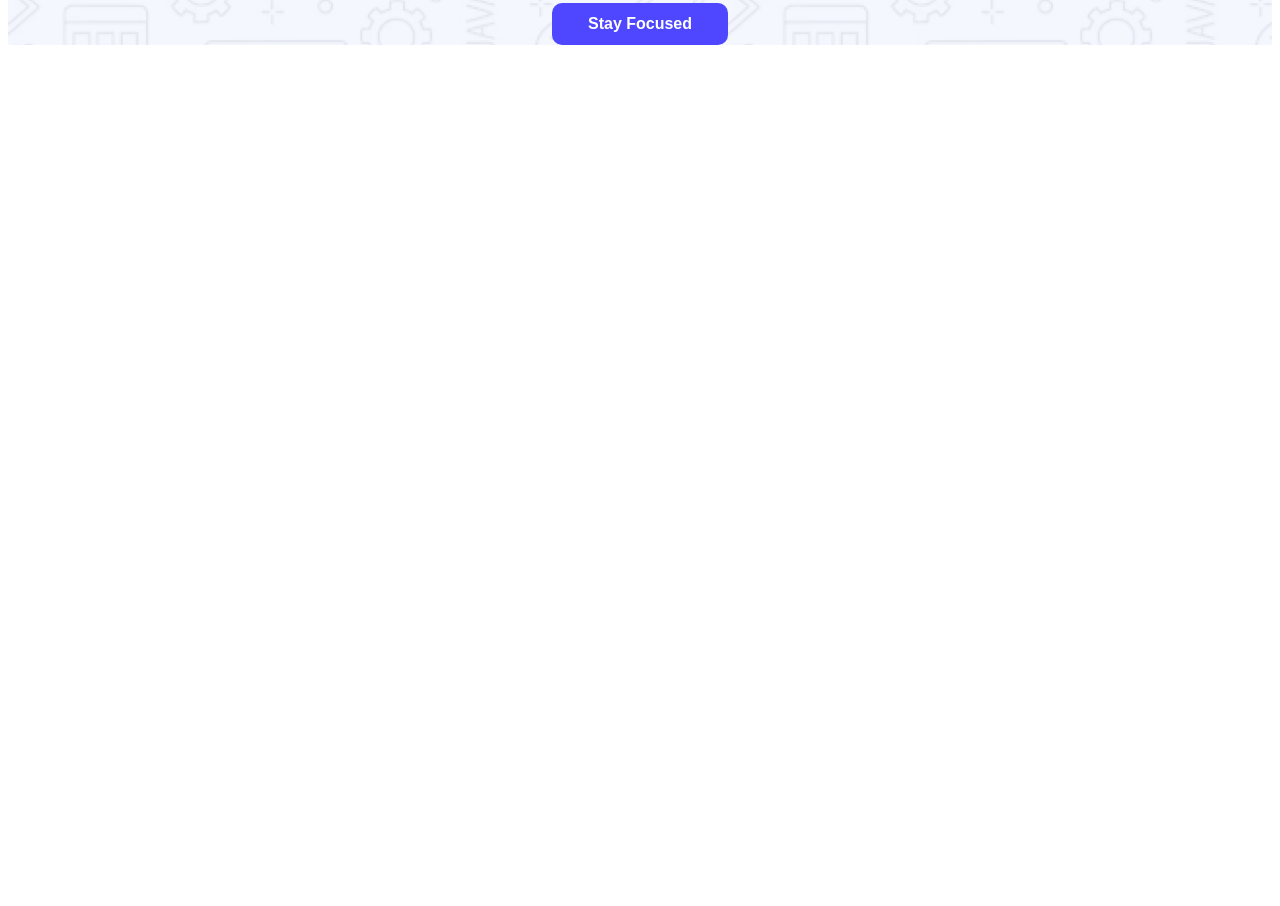
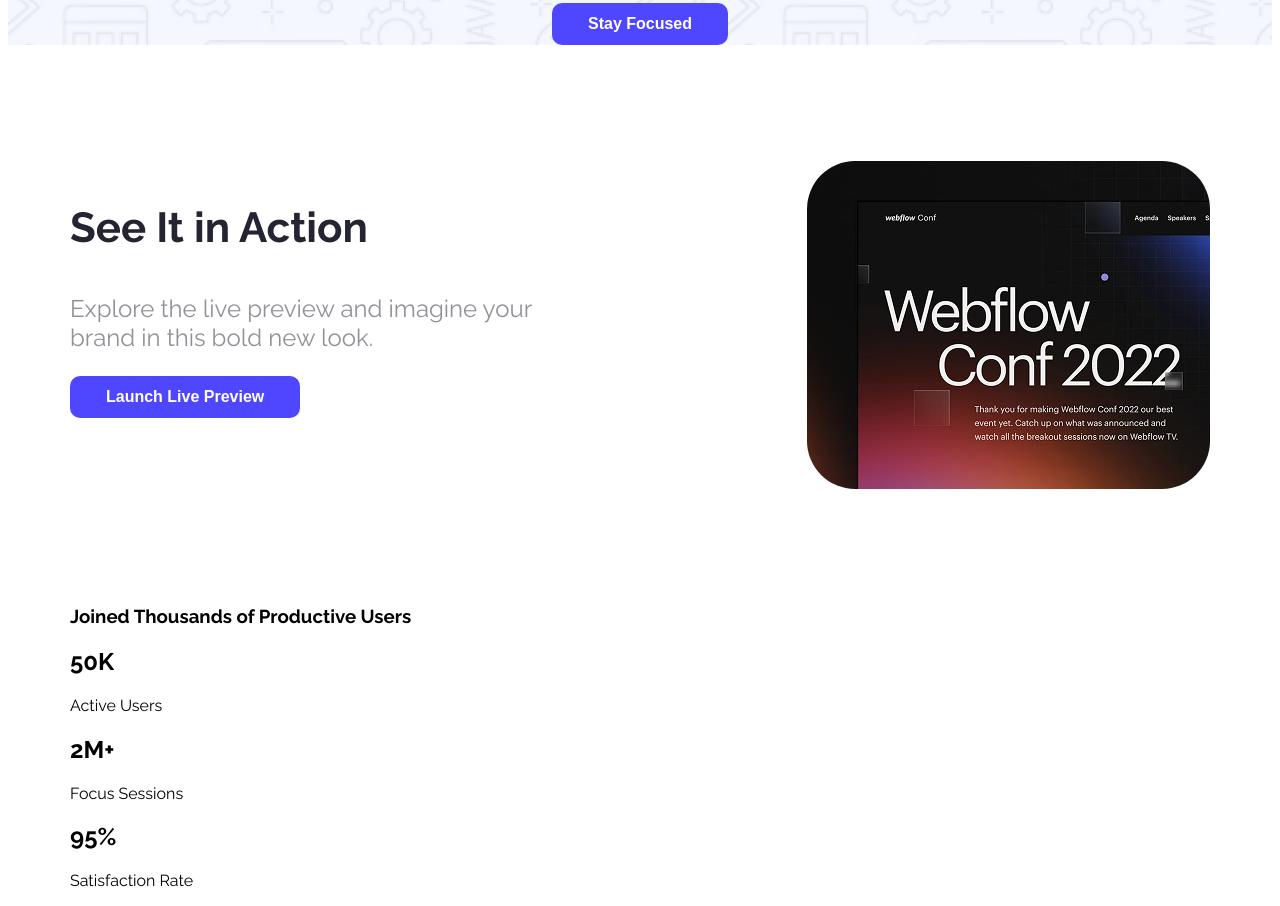
Before and after one commit to kamrulhasankanan/B12-Assignment-001, a plain HTML site: page index.html in a window 1280 px wide. Shown: the part 438-1344 px from the top of the page. Before the commit the page ends 800 px from the top, so only its background shows below. Drawn offline with Linux system fonts and the light colour scheme.

Commit message:
added action section

```diff
--- a/index.html
+++ b/index.html
@@ -30,7 +30,33 @@
         <!-- banner section end -->
     </header>
     <main>
+        <!-- action section start -->
+        <section class="action">
+            <div class="action-container">
+                <h3 class="action-title">See It in Action</h3>
+                <p class="action-sub-title">Explore the live preview and imagine your brand in this bold new look.</p>
+                <button class="btn-primary">Launch Live Preview</button>
+            </div>
+            <img class="action-image" src="Assets/wc-mini.png" alt="">
+        </section>
+        <!-- action section end -->
+         <!-- productive users section start -->
+         <section class="productive">
+            <h3 class="productive-title">Joined Thousands of Productive Users</h3>
+            <div class="productive-content">
+                <h2 class="productive-sub-title">50K</h2>
+                <p class="productive-description">Active Users</p>
+            </div>
+            <div class="productive-content">
+                <h2 class="productive-sub-title">2M+</h2>
+                <p class="productive-description">Focus Sessions</p>
+            </div>
+            <div class="productive-content">
+                <h2 class="productive-sub-title">95%</h2>
+                <p class="productive-description">Satisfaction Rate</p>
+            </div>
 
+         </section>
     </main>
     <footer>
 
--- a/styles/style.css
+++ b/styles/style.css
@@ -46,3 +46,30 @@ nav ul li a{
     font-weight: bold;
     color: #252432;
     margin: 0px 267px;
+}
+
+/* main styles */
+main{
+    max-width: 1140px;
+    margin: 0 auto;
+}
+
+/* action styles */
+.action{
+    display: flex;
+    gap: 220px;
+    margin: 116px 0px;
+}
+.action-title{
+    font-size: 42px;
+    font-weight: bold;
+    color: #252432;
+}
+.action-sub-title{
+    font-size: 24px;
+    color: rgba(37, 36, 50, 0.5);
+}
+
+.action-image{
+    border-radius: 48px;
+}
```
